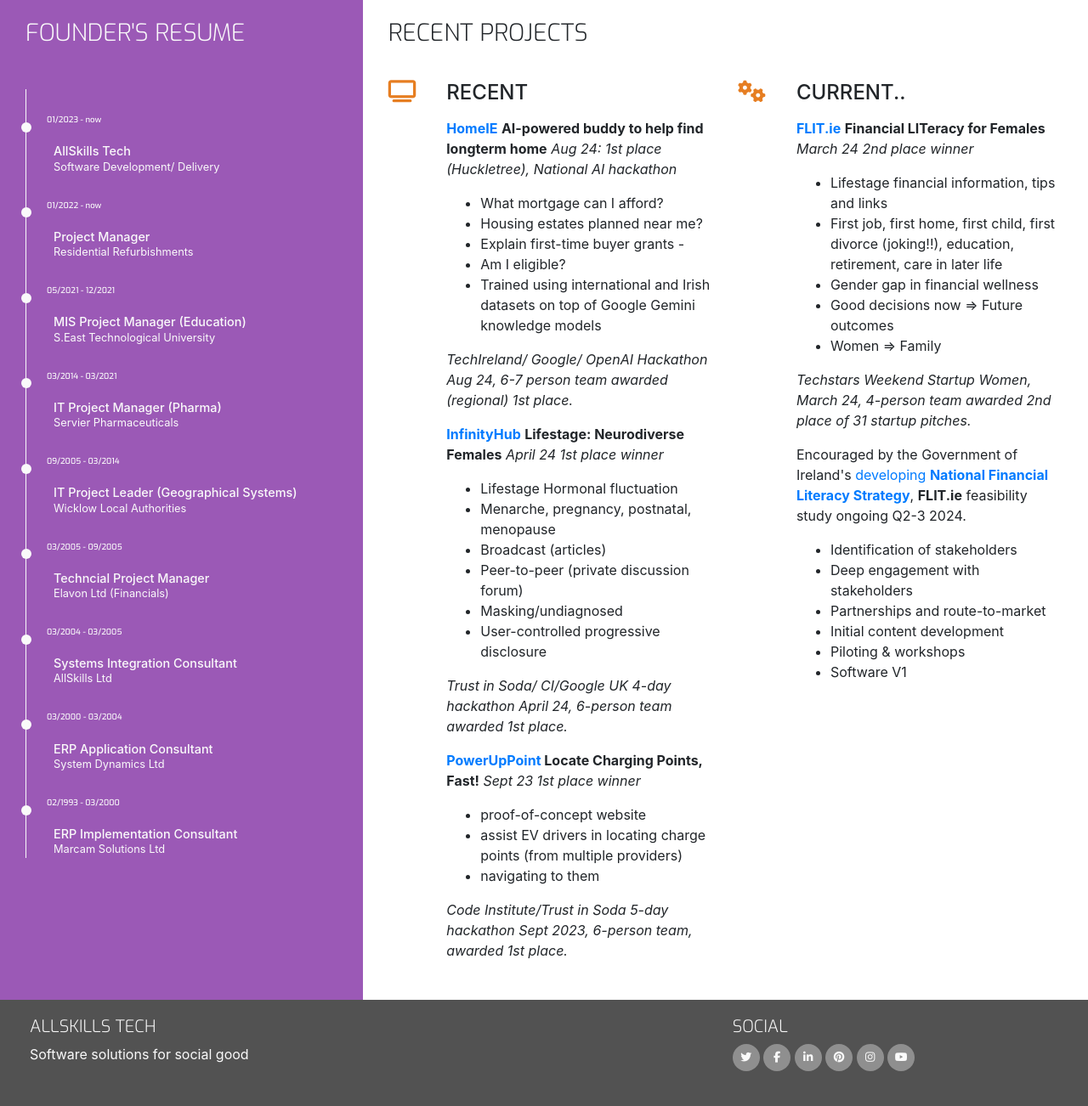
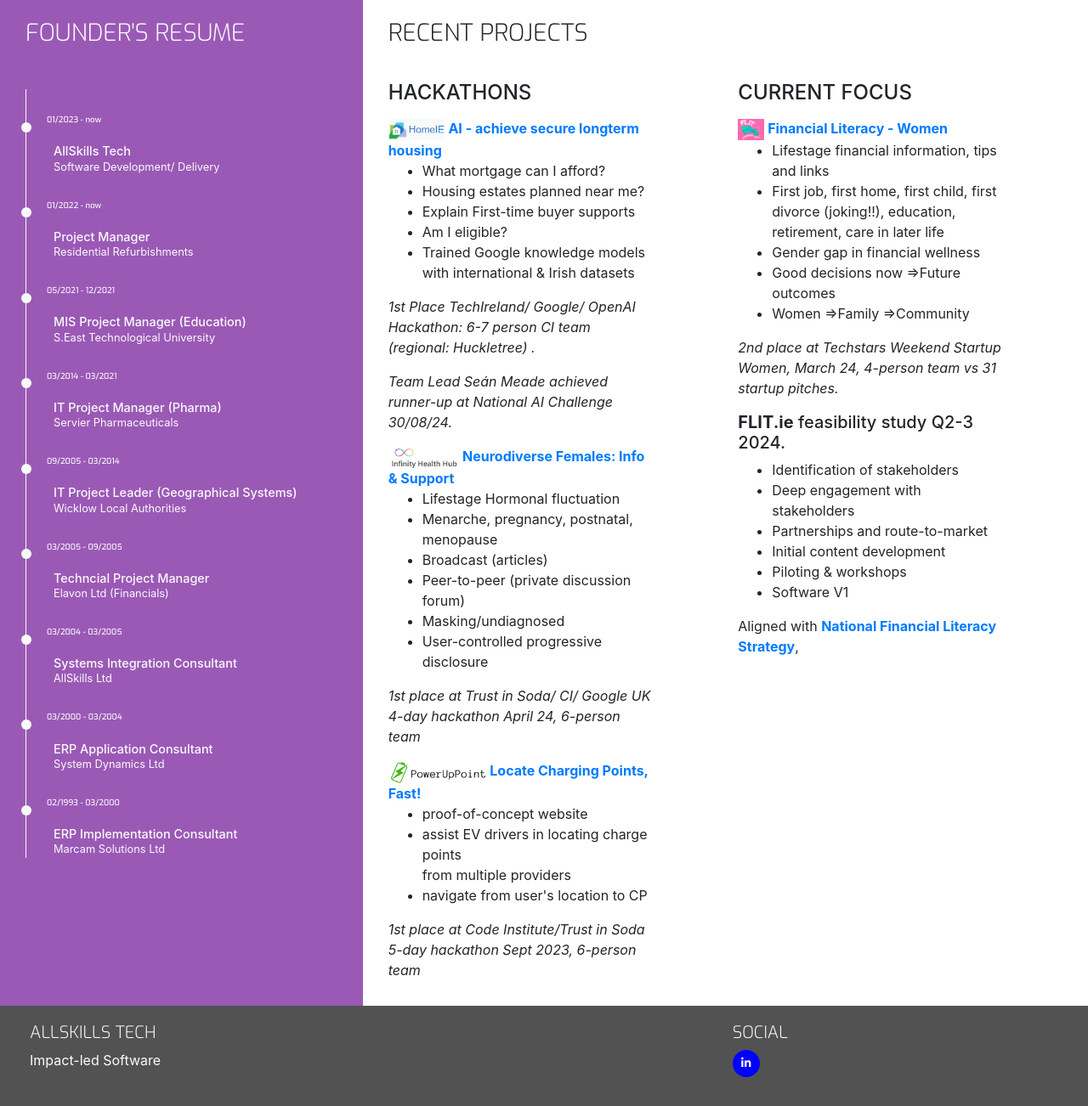
Before and after one commit to DeeMcCart/allskills, a plain HTML site: page resume.html in a window 1280 px wide. Shown: the part 312-1614 px from the top of the page at 85% size. Drawn offline with nearby package versions, Linux system fonts and the light colour scheme.

Commit message:
Update with August 24 details

```diff
--- a/assets/css/style.css
+++ b/assets/css/style.css
@@ -251,7 +251,8 @@ footer {
     line-height: 7px;
     text-align: center;
     color: #fafafa;
-    background: #8f8f8f;
+    /* background: #8f8f8f; */
+    background-color: blue;
     transition: all 0.35s ease-in-out;
     -moz-transition: all 0.35s ease-in-out;
     -webkit-transition: all 0.35s ease-in-out;
@@ -261,15 +262,18 @@ footer {
 
 
 .social-links li a i:hover {
-    background-color: #e84610;
+    background-color: #3498db;
 }
 
 /* -----------------------------Three Reasons */
-.three-reasons-icon {
+.three-reasons-icon, .project-icon {
     font-size: 26px;
     color: #e67e22;
 }
 
+.project-icon {
+    max-height:25px;
+}
 .three-reasons-heading {
     margin-bottom: 15px;
 }
--- a/resume.html
+++ b/resume.html
@@ -107,29 +107,34 @@
             <div class="row">
                 <div class="col-10 offset-1 offset-sm-0 col-sm-4 col-md-6">
                     <div class="row">
-                        <div class="col-2">
-                            <i class="three-reasons-icon fa fa-tv" aria-hidden="true">
+                 <!--       <div class="col-2">
+                            <i class="three-reasons-icon fa fa-tv" aria-hiddentrue">
                             </i>
-                        </div>
+                        <p></p>
+                            </div> -->
                         <div class="col-10">
-                            <h4 class="three-reasons-heading uppercase">Recent</h4>
-                            <p>
-                                <a target="_blank" href=""><b>HomeIE</b></a> <b>AI-powered buddy to help find longterm home</b>
-                                <i>Aug 24: 1st place (Huckletree), National AI hackathon</i>
+                            <h4 class="three-reasons-heading uppercase">Hackathons</h4>
+                            <a target="_blank" href="https://code-institute-433215.uc.r.appspot.com/clientui/#chatbotend">
+                                <img class = "project-icon" src="assets/images/homeie_logo_blue.png">
+                                <b> AI - achieve secure longterm housing</b></a>
+
                                     <ul>
                                     <li>What mortgage can I afford?</li>
                                     <li>Housing estates planned near me?</li>
-                                    <li>Explain first-time buyer grants - </li>
+                                    <li>Explain First-time buyer supports</li>
                                     <li>Am I eligible?</li>
-                                    <li>Trained using international and Irish datasets on top of Google Gemini knowledge models</li>
+                                    <li>Trained Google knowledge models</li>
+                                    with international & Irish datasets
                                     </ul>
 
-                            <i>TechIreland/ Google/ OpenAI Hackathon Aug 24, 6-7 person team awarded (regional) 1st place.</i></p>
+                            <p><i>1st Place TechIreland/ Google/ OpenAI Hackathon: 6-7 person CI team  (regional: Huckletree) .</i></p>
+                            <p><i>Team Lead Seán Meade achieved runner-up at National AI Challenge 30/08/24.</i></p>
+                            <p></p>
+                            <a target="_blank" href="https://infinity-hub-15161149b9fb.herokuapp.com/">
+                                <img class = "project-icon" src="assets/images/infinity_hub_logo.png">
+                                <b>Neurodiverse Females: Info & Support</b>
+                            </a>
 
-                            <p>
-                            <p>
-                                <a target="_blank" href="https://infinity-hub-15161149b9fb.herokuapp.com/"><b>InfinityHub</b></a> <b>Lifestage: Neurodiverse Females</b>
-                                <i>April 24 1st place winner</i>
                             <ul>
                             <li>Lifestage Hormonal fluctuation</li>
                             <li>Menarche, pregnancy, postnatal, menopause</li>
@@ -139,43 +144,44 @@
                             <li>User-controlled progressive disclosure</li>
                             </ul>
 
-                            <i>Trust in Soda/ CI/Google UK 4-day hackathon April 24, 6-person team awarded 1st place.</i></p>
+                            <i>1st place at Trust in Soda/ CI/ Google UK 4-day hackathon April 24, 6-person team</i>
 
-                            <p>
-                                <a target="_blank" href="https://stef-cruz.github.io/power-up-point/index.html"><b>PowerUpPoint </b></a><b>Locate Charging Points, Fast!</b>
-                                <i>Sept 23 1st place winner</i>
+                            <p></p>
+                            <a target="_blank" href="https://stef-cruz.github.io/power-up-point/index.html">
+                                <img class = "project-icon" src="assets/images/power_up_point_logo.png">
+                                <b>Locate Charging Points, Fast!</b></a>
                             <ul>
                                 <li>proof-of-concept website</li>
-                                    <li>assist EV drivers in locating charge points (from multiple providers)</li>
-                                    <li>navigating to them</li>
+                                <li>assist EV drivers in locating charge points</li>
+                                    from multiple providers
+                                <li>navigate from user's location to CP</li>
                             </ul>
-                                <i>Code Institute/Trust in Soda 5-day hackathon Sept 2023, 6-person team, awarded 1st place.</i>
-                            </p>
+                            <i>1st place at Code Institute/Trust in Soda 5-day hackathon Sept 2023, 6-person team</i>
                         </div>
                     </div>
                 </div>
                 <div class="col-10 offset-1 offset-sm-0 col-sm-4 col-md-6">
                     <div class="row">
-                        <div class="col-2">
+                        <!-- <div class="col-2">
                             <i class="three-reasons-icon fa fa-gears" aria-hidden="true">
                             </i>
-                        </div>
+                        </div> -->
                         <div class="col-10">
-                            <h4 class="three-reasons-heading uppercase">Current..</h4>
-                            <p>
-                                <a target="_blank" href="http://financial-planner-6a030328a9ac.herokuapp.com/"><b>FLIT.ie</b></a> <b>Financial LITeracy for Females</b>
-                                <i>March 24 2nd place winner</i>
+                            <h4 class="three-reasons-heading uppercase">Current Focus</h4>
+                            <a target="_blank" href="http://financial-planner-6a030328a9ac.herokuapp.com/">
+                                <img class = "project-icon" src="assets/images/flit_logo.png">
+                                <b>Financial Literacy - Women</b></a>
                             <ul>
                                 <li>Lifestage financial information, tips and links</li>
                                 <li>First job, first home, first child, first divorce (joking!!), education, retirement, care in later life</li>
                                 <li>Gender gap in financial wellness</li>
-                                    <li>Good decisions now => Future outcomes</li>
-                                    <li>Women => Family</li>
+                                <li>Good decisions now =>Future outcomes</li>
+                                <li>Women =>Family =>Community</li>
                             </ul>
 
-                            <i>Techstars Weekend Startup Women, March 24, 4-person team awarded 2nd place of 31 startup pitches.</i></p>
-                            <p>
-                            Encouraged by the Government of Ireland's <a target="_blank" href="https://www.gov.ie/en/publication/9bb21-mapping-report-on-the-development-of-a-national-financial-literacy-strategy/"> developing <b>National Financial Literacy Strategy</b></a>, <b>FLIT.ie</b>  feasibility study ongoing Q2-3 2024.
+                            <i>2nd place at Techstars Weekend Startup Women, March 24, 4-person team vs 31 startup pitches.</i>
+                            <p></p>
+                            <h5><b>FLIT.ie</b>  feasibility study Q2-3 2024.</h5>
                             <ul>
                                 <li>Identification of stakeholders</li>
                                 <li>Deep engagement with stakeholders</li>
@@ -184,8 +190,8 @@
                                 <li>Piloting & workshops</li>
                                 <li>Software V1</li>
                             </ul>
+                            Aligned with <a target="_blank" href="https://www.gov.ie/en/publication/9bb21-mapping-report-on-the-development-of-a-national-financial-literacy-strategy/"> <b>National Financial Literacy Strategy</b></a>,
 
-                            </p>
                         </div>
                     </div>
                 </div>
@@ -246,7 +252,7 @@
             <div class="col-sm-4">
                 <h5 class="uppercase general-sub">AllSkills Tech</h5>
                 <p class="inline-block">
-                    Software solutions for social good
+                    Impact-led Software
                 </p>
             </div>
             <!-- Placeholder column in footer -->
@@ -264,7 +270,7 @@
             <div class="col-sm-4">
                 <h5 class="uppercase general-sub">Social</h5>
                 <ul class="list-inline social-links">
-                    <li class="list-inline-item">
+                   <!-- <li class="list-inline-item">
                         <a target="_blank" href="#">
                             <i class="fa fa-twitter" aria-hidden="true"></i>
                             <span class="sr-only">Twitter</span>
@@ -275,14 +281,14 @@
                             <i class="fa fa-facebook" aria-hidden="true"></i>
                             <span class="sr-only">Facebook</span>
                         </a>
-                    </li>
-                    <li class="list-inline-item">
+                    </li> -->
+                    <li class="social-list list-inline-item">
                         <a target="_blank" href="https://www.linkedin.com/in/deirdre-mc-carthy/">
                             <i class="fa fa-linkedin" aria-hidden="true"></i>
                             <span class="sr-only">LinkedIn</span>
                         </a>
                     </li>
-                    <li class="list-inline-item">
+                    <!--<li class="list-inline-item">
                         <a target="_blank" href="#">
                             <i class="fa fa-pinterest" aria-hidden="true"></i>
                             <span class="sr-only">Pinterest</span>
@@ -299,7 +305,7 @@
                             <i class="fa fa-youtube" aria-hidden="true"></i>
                             <span class="sr-only">YouTube</span>
                         </a>
-                    </li>
+                    </li> -->
                 </ul>
 
             </div>
```
Also changed, not shown: contact.html (+7 -8 lines), index.html (+8 -8 lines), assets/images/flit_logo.png (added), assets/images/homeie_logo_blue.png (added), assets/images/infinity_hub_logo.png (added), assets/images/power_up_point_logo.png (added). Lines whose indentation alone changed are shown as unchanged.
